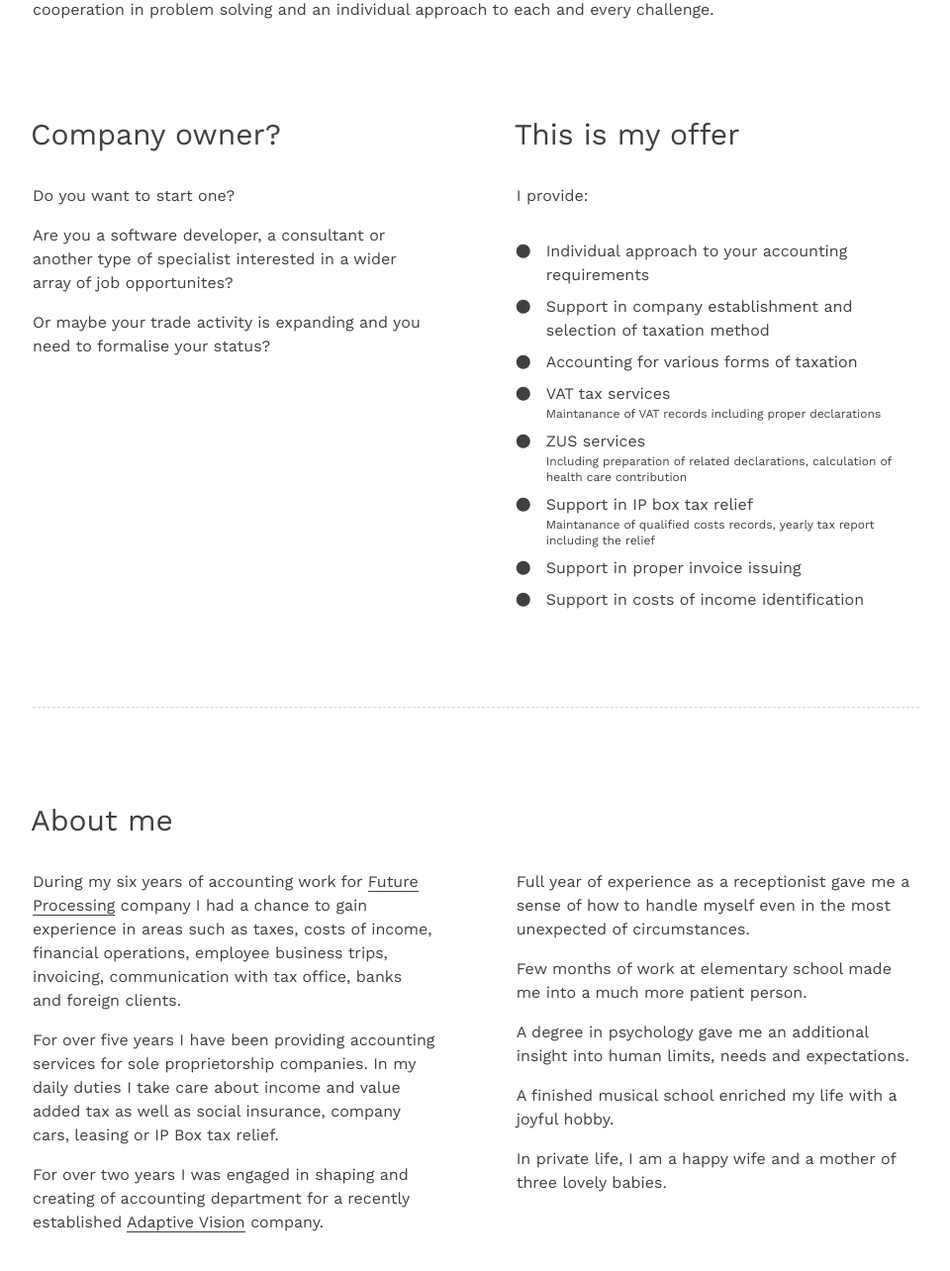
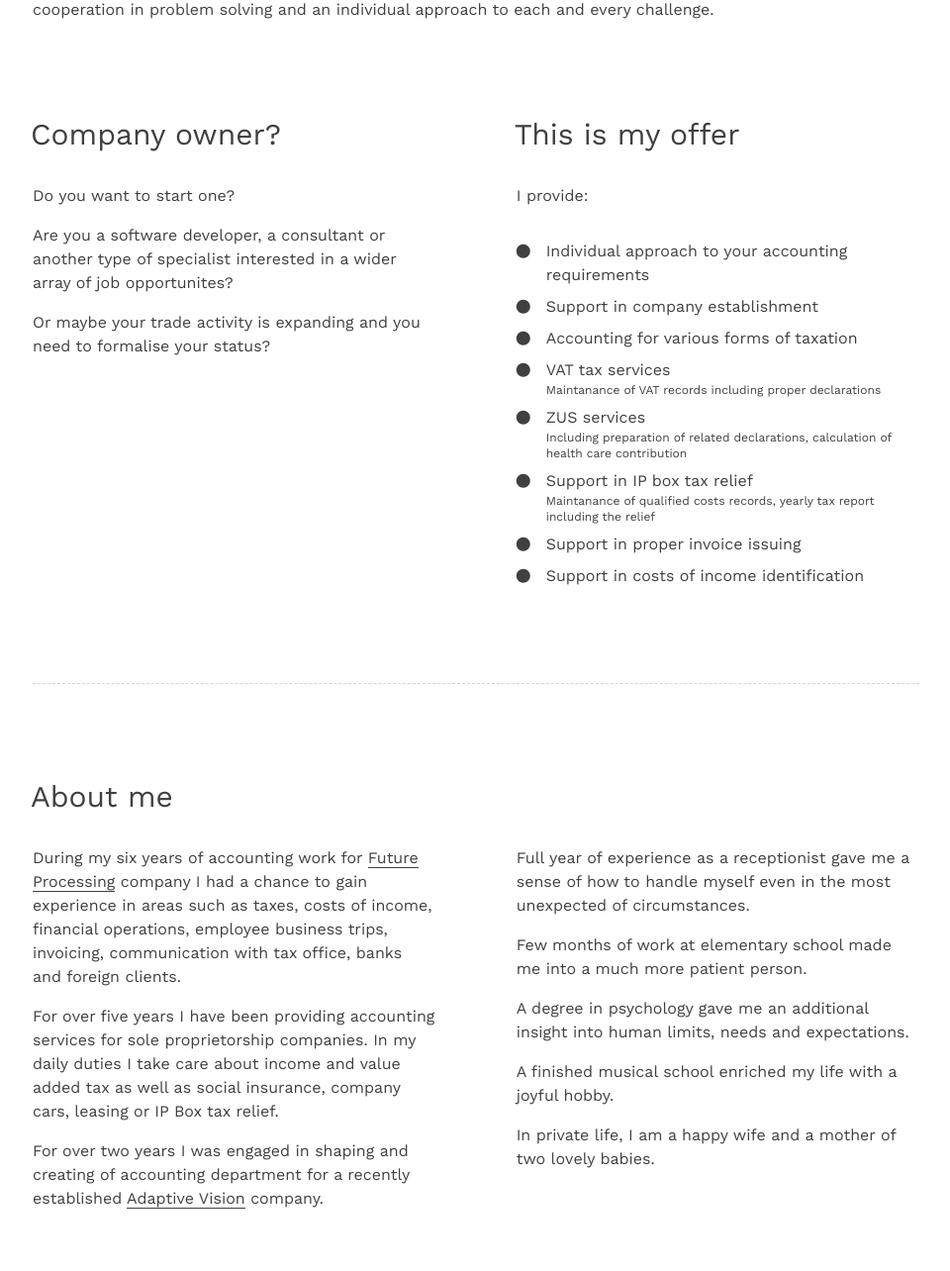
Before and after one commit to magicwrites/site-mazur, a SvelteKit app: page /marcelina in a window 1280 px wide. Shown: the part 1200-2484 px from the top of the page at 99% size, without its empty margins (159-1119 px from the left). Built offline with nearby package versions, Linux system fonts and the light colour scheme.

Commit message:
corrections for her

```diff
--- a/src/routes/marcelina/Experience.content.ts
+++ b/src/routes/marcelina/Experience.content.ts
@@ -11,7 +11,7 @@ export const pl = {
       'Kilka miesięcy pracy w szkole podstawowej nauczyło mnie większej cierpliwości.',
       'Ukończona szkoła wyższa na kierunku psychologia pozwala mi lepiej rozumieć potrzeby ludzi.',
       'Dzięki ukończeniu szkoły organistowskiej mam przyjemne hobby.',
-      `Prywatnie jestem szczęśliwą Żoną i Mamą trójki "Bobasów".`
+      `Prywatnie jestem szczęśliwą Żoną i Mamą dwójki "Bobasów".`
     ]
   }
 };
@@ -29,7 +29,7 @@ export const en = {
       'Few months of work at elementary school made me into a much more patient person.',
       'A degree in psychology gave me an additional insight into human limits, needs and expectations.',
       'A finished musical school enriched my life with a joyful hobby.',
-      `In private life, I am a happy wife and a mother of three lovely babies.`
+      `In private life, I am a happy wife and a mother of two lovely babies.`
     ]
   }
 };
--- a/src/routes/marcelina/Offer.content.ts
+++ b/src/routes/marcelina/Offer.content.ts
@@ -12,7 +12,7 @@ export const pl = {
     paragraphs: ['Zapewniam:'],
     points: [
       { text: 'Indywidualne podejście do Twoich potrzeb księgowych' },
-      { text: 'Wsparcie przy zakładaniu firmy i wyborze formy opodatkowania' },
+      { text: 'Wsparcie przy zakładaniu firmy' },
       { text: 'Prowadzenie podatkowej księgi przychodów i rozchodów - KPiR' },
       { text: 'Prowadzenie ryczałtu ewidencjonowanego' },
       {
@@ -47,7 +47,7 @@ export const en = {
     paragraphs: ['I provide:'],
     points: [
       { text: 'Individual approach to your accounting requirements' },
-      { text: 'Support in company establishment and selection of taxation method' },
+      { text: 'Support in company establishment' },
       { text: 'Accounting for various forms of taxation' },
       {
         text: 'VAT tax services',
```
Also changed, not shown: src/routes/marcelina/Deprecated.Contact.content.ts (deleted, +0 -11 lines), src/routes/marcelina/Deprecated.Contact.svelte (deleted, +0 -47 lines).
